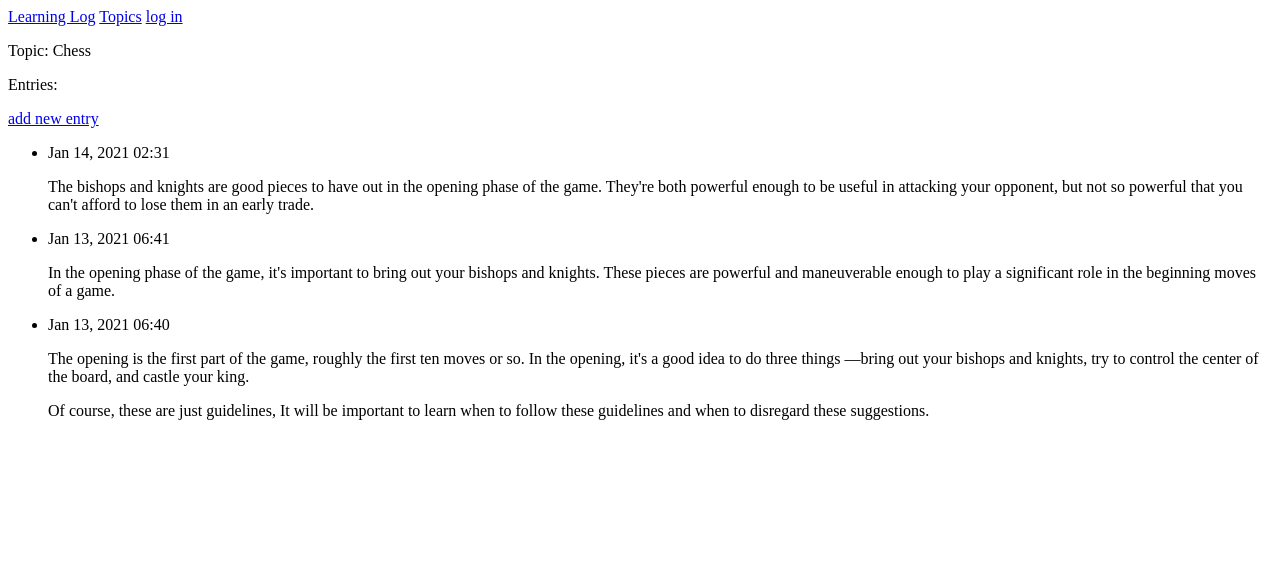
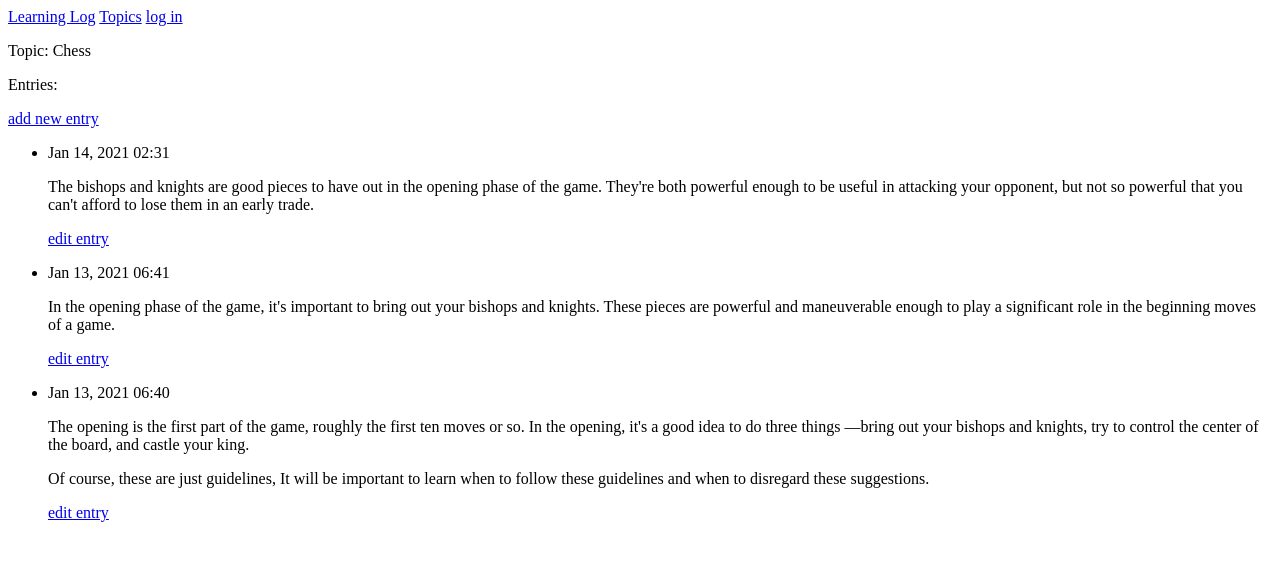
Before and after one commit to 2392863668/learning_log, a Django app: page /topics/1/ in a window 1280 px wide. Shown: the top 561 px of the page. Run offline with Django 3.2, Linux system fonts and the light colour scheme; data comes from the database, SQL or seed files in the repository; both versions use the stored data as it was after the commit.

Commit message:
edit entry

```diff
--- a/learning_logs/templates/learning_logs/topic.html
+++ b/learning_logs/templates/learning_logs/topic.html
@@ -10,6 +10,9 @@
       <li>
         <p>{{ entry.date_added|date:'M d, Y H:i' }}</p>
         <p>{{ entry.text|linebreaks }}</p>
+        <p>
+         <a href="{% url 'learning_logs:edit_entry' entry.id %}">edit entry</a>
+        </p>
       </li>
       {% empty %}
       <li>There are no entries for this topic yet.</li>
--- a/learning_logs/urls.py
+++ b/learning_logs/urls.py
@@ -8,4 +8,5 @@ urlpatterns = [
 	url(r'^topics/(?P<topic_id>\d+)/$', views.topic, name='topic'),
 	url(r'^new_topic/$', views.new_topic, name='new_topic'),
 	url(r'^new_entry/(?P<topic_id>\d+)/$', views.new_entry, name='new_entry'),
+	url(r'^edit_entry/(?P<entry_id>\d+)/$', views.edit_entry, name='edit_entry'),
 ]
--- a/learning_logs/views.py
+++ b/learning_logs/views.py
@@ -2,7 +2,7 @@ from django.shortcuts import render
 from django.http import HttpResponseRedirect
 from django.urls import reverse
 
-from .models import Topic
+from .models import Topic, Entry
 from .forms import TopicForm, EntryForm
 
 # Create your views here.
@@ -56,3 +56,21 @@ def new_entry(request, topic_id):
 
 	context = {'topic': topic, 'form': form}
 	return render(request, 'learning_logs/new_entry.html', context)
+
+def edit_entry(request, entry_id):
+	"""编辑既有条目"""
+	entry = Entry.objects.get(id=entry_id)
+	topic = entry.topic
+
+	if request.method != 'POST':
+		# 初次请求，使用当前条目填充表单
+		form = EntryForm(instance=entry)
+	else:
+		# POST 提交的数据，对数据进行处理
+		form = EntryForm(instance=entry, data=request.POST)
+		if form.is_valid():
+			form.save()
+			return HttpResponseRedirect(reverse('learning_logs:topic', args=[topic.id]))
+
+	context = {'entry': entry, 'topic': topic, 'form': form}
+	return render(request, 'learning_logs/edit_entry.html', context)
```
Also changed, not shown: learning_logs/templates/learning_logs/edit_entry.html (added, +12 -0 lines), db.sqlite3.
